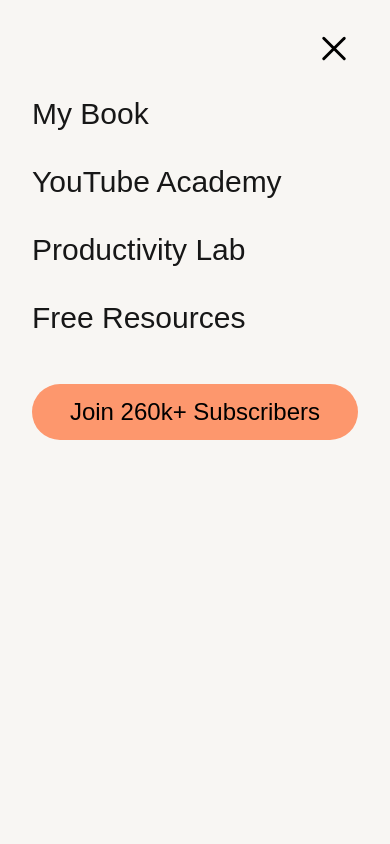
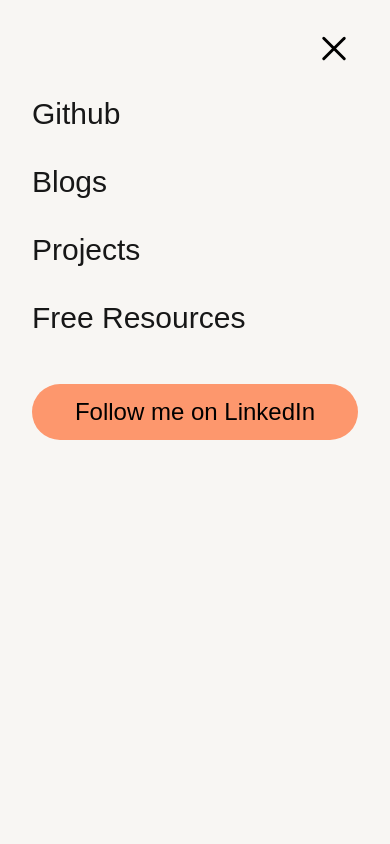
Before and after one commit to ronythankachan/ronythankachan.com, a Next.js app: page / in a window 390 px wide. Both pictures are taken after a click on the button 308 px from the left and 80 px from the top of the page. Shown: the top 844 px of the page. Built offline with nearby package versions, Linux system fonts and the light colour scheme.

Commit message:
Mobile burger menu design fix

```diff
--- a/app/components/MobileMenu.tsx
+++ b/app/components/MobileMenu.tsx
@@ -87,11 +87,13 @@
               )}
             </div>
             <Link
-              href="/subscribe"
+              href="https://www.linkedin.com/in/ronythankachan"
               className="bg-[#fd976d] text-black px-8 py-3 rounded-full hover:bg-[#fcd56b] transition-colors text-2xl text-center mt-4"
               onClick={onClose}
+              target="_blank"
+              rel="noopener noreferrer"
             >
-              Join 260k+ Subscribers
+              Follow me on LinkedIn
             </Link>
           </div>
         </div>
--- a/app/constants/navigation.ts
+++ b/app/constants/navigation.ts
@@ -15,7 +15,7 @@
 ];
 
 export const mainNavLinks = [
-  { label: "My Book", href: "/book" },
-  { label: "YouTube Academy", href: "/academy" },
-  { label: "Productivity Lab", href: "/lab" },
+  { label: "Github", href: "https://github.com/ronythankachan" },
+  { label: "Blogs", href: "/blogs" },
+  { label: "Projects", href: "/projects" }
 ];
```
